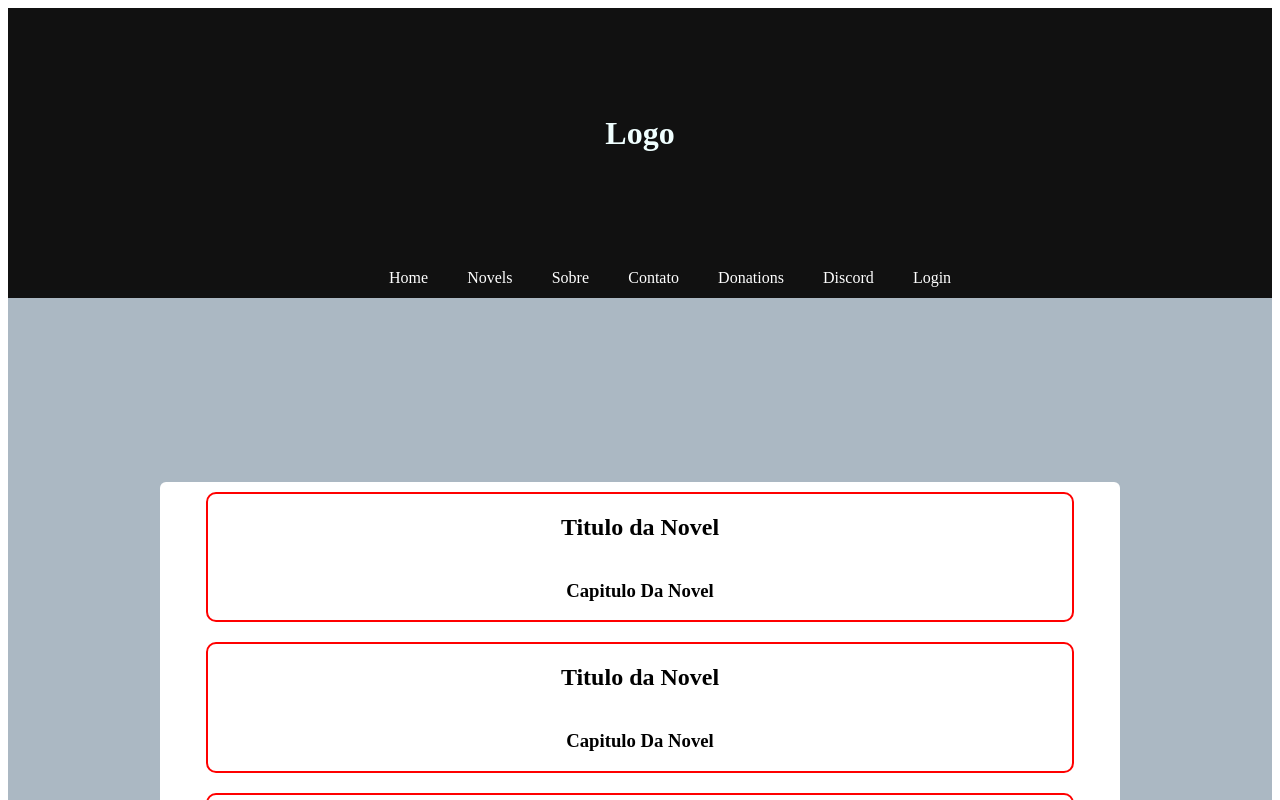
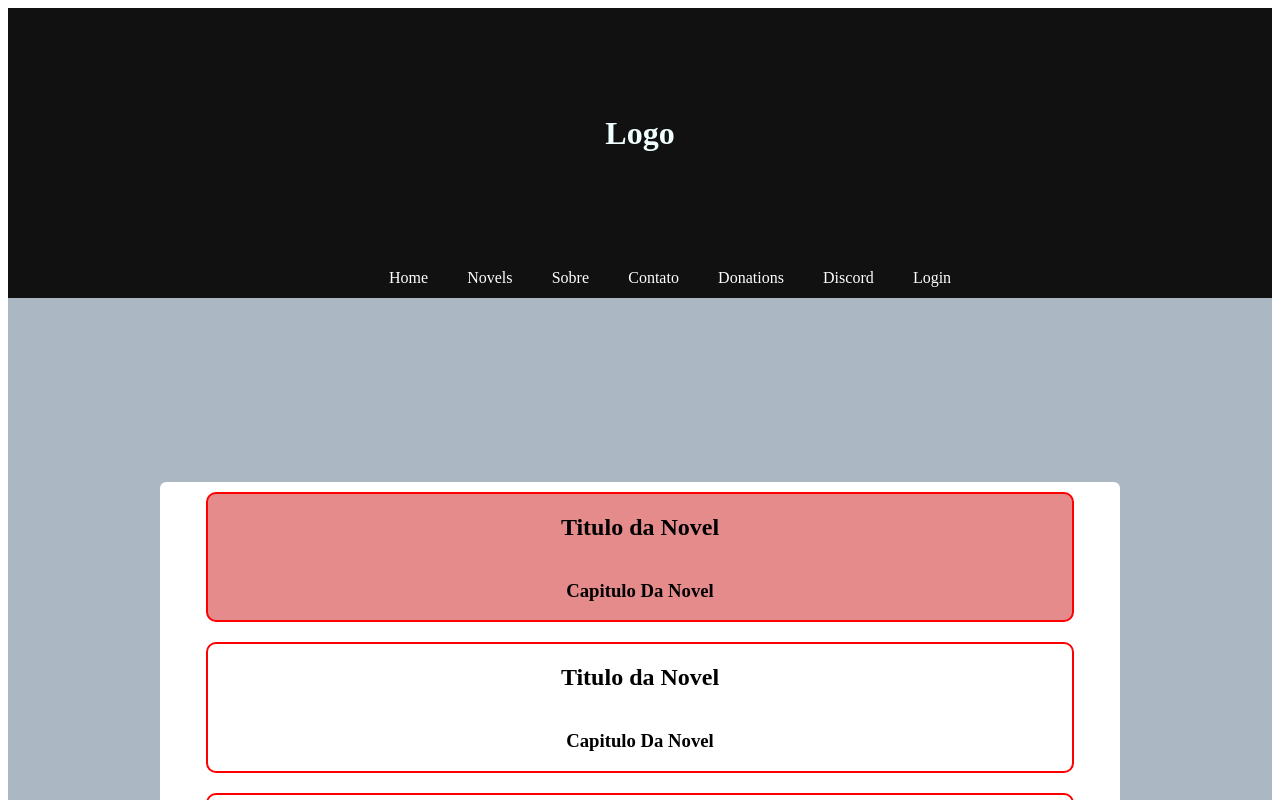
Before and after one commit to JoasNogueira/novel-reader-site, a React (Create React App) app: page / in a window 1280 px wide. In both pictures the pointer is over the element 640 px from the left and 557 px from the top of the page. Shown: the top 800 px of the page. Built offline with nearby package versions, Linux system fonts and the light colour scheme; the HTML template or start-up script is replaced by a standard one.

Commit message:
Adicionado hover aos cards do feed Home

```diff
--- a/src/pages/Home/components/Feed/Card/styles.css
+++ b/src/pages/Home/components/Feed/Card/styles.css
@@ -8,3 +8,7 @@
     margin-top: 10px;
     margin-bottom: 10px;
 }
+
+.Card:hover{
+    background-color: rgb(230, 139, 139);
+}
```
